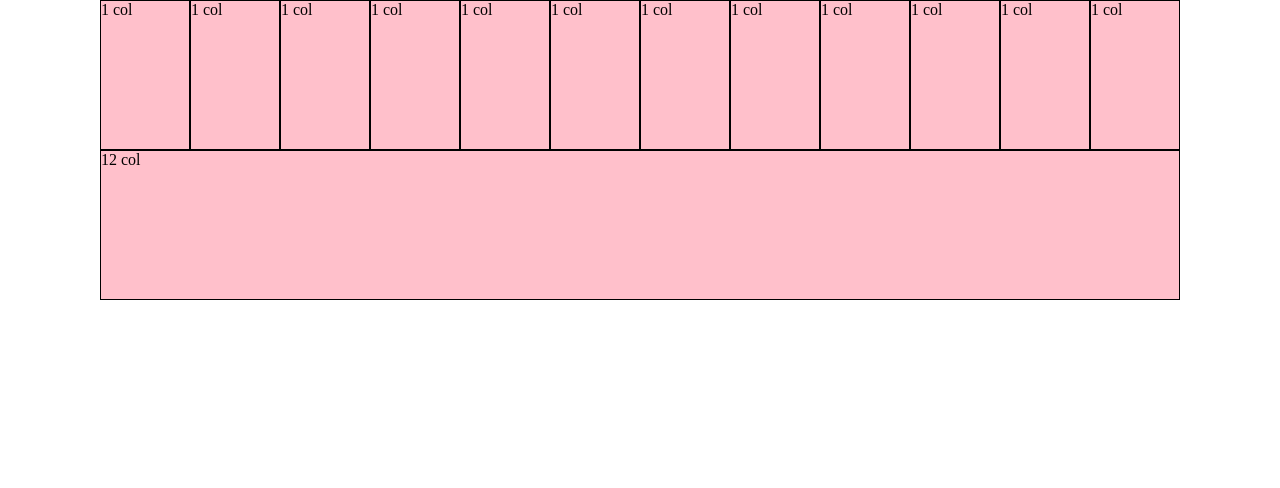
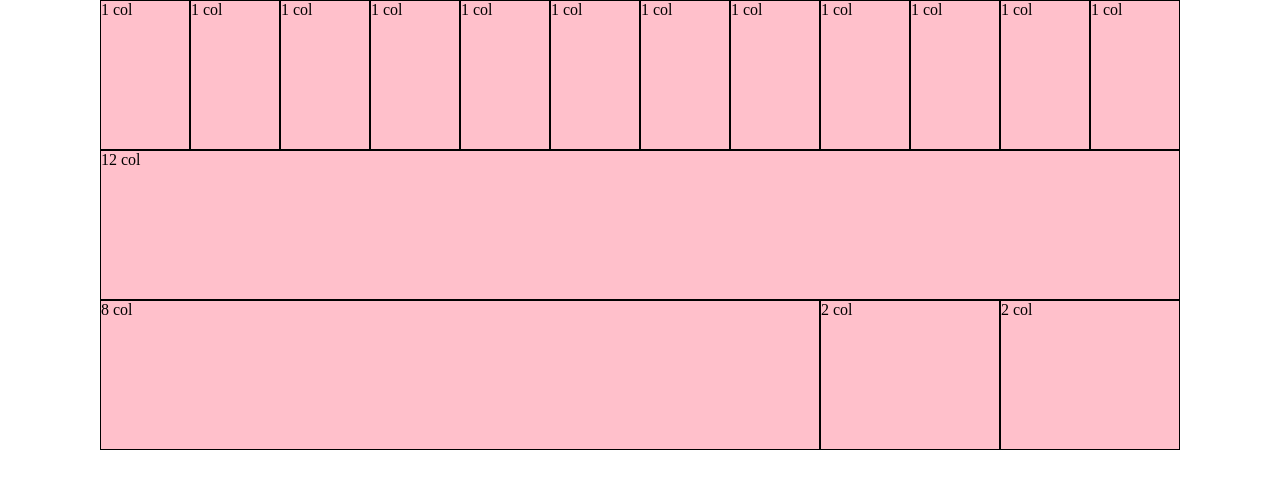
Before and after one commit to sergiojanko/html-css-12bool, a plain HTML site: page index.html in a window 1280 px wide. Drawn offline with Linux system fonts and the light colour scheme.

Commit message:
third row

```diff
--- a/index.html
+++ b/index.html
@@ -27,6 +27,11 @@
         <div class="row">
             <div class="col-12">12 col</div>
         </div>
+        <div class="row">
+            <div class="col-8">8 col</div>
+            <div class="col-2">2 col</div>
+            <div class="col-2">2 col</div>
+        </div>
     </div>
 </body>
 </html>
```
